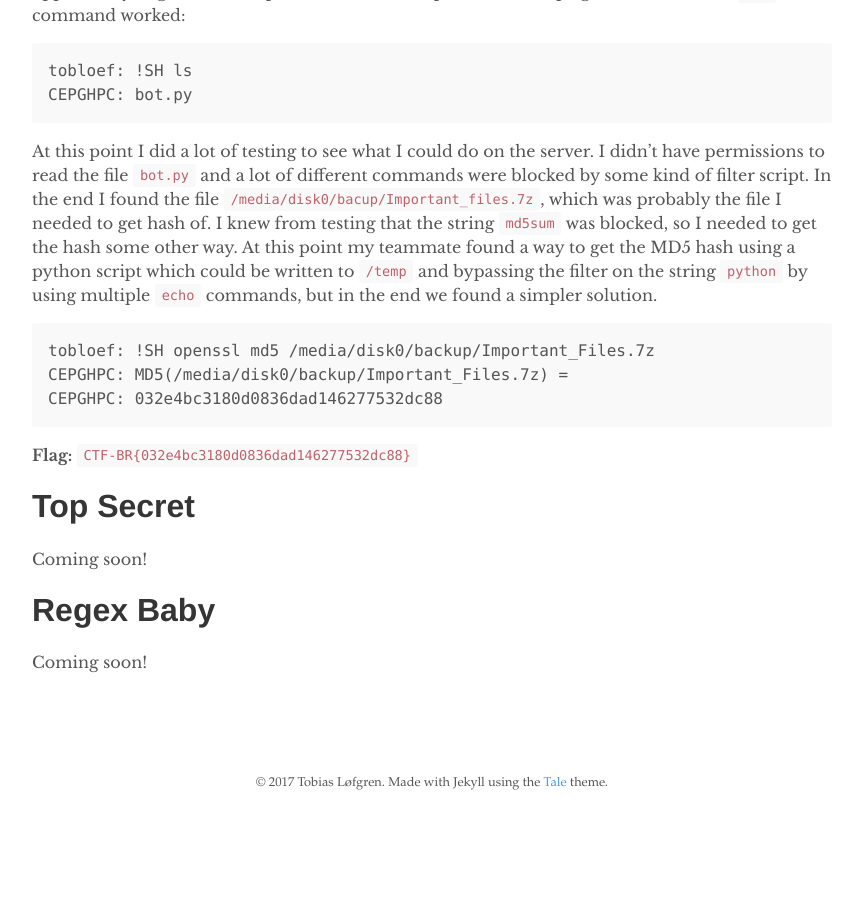
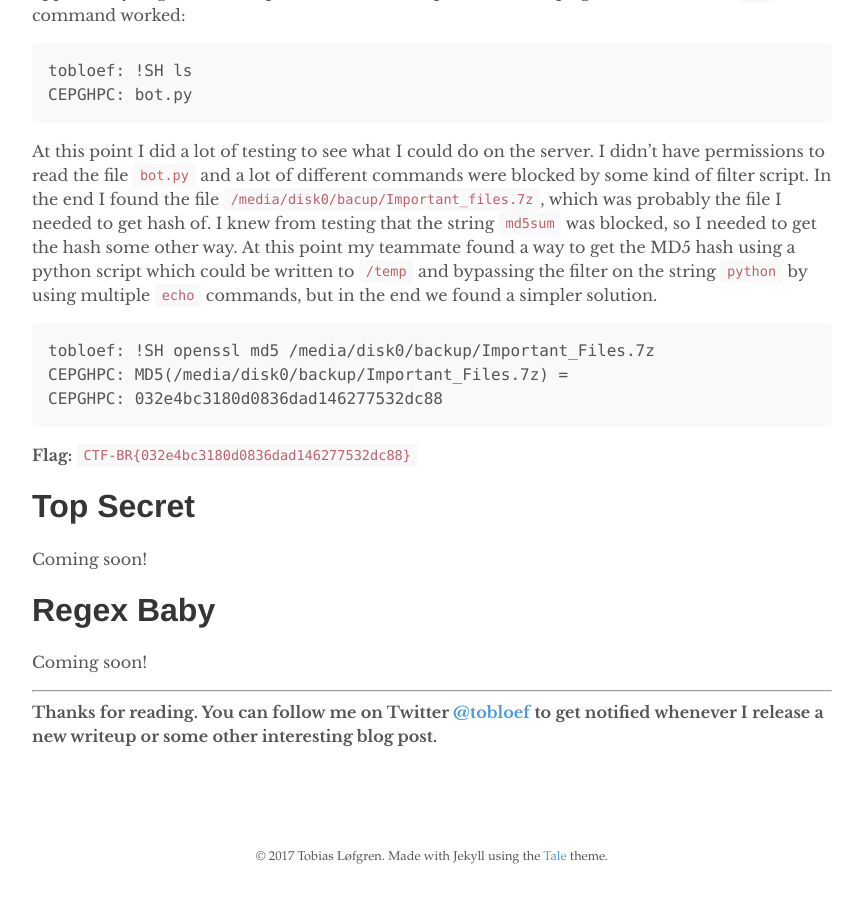
Before and after one commit to tobloef/tobloef.github.io, a Jekyll site: the page built from _posts/2017-10-22-pwn2win-ctf-2017.md, in a window 1280 px wide and 900 px high, scrolled down 2649 px. Shown: the whole window, without its empty margins (208-1071 px from the left). Built offline with Jekyll 4.4.1, drawn with Linux system fonts in a browser that asks for light colours; comment, search, counter and statistics services are not loaded; before the commit the page ends 3475 px from its top, so only the background shows below that.

Commit message:
Add twitter link to pwn2win

```diff
--- a/_posts/2017-10-22-pwn2win-ctf-2017.md
+++ b/_posts/2017-10-22-pwn2win-ctf-2017.md
@@ -110,3 +110,6 @@ Coming soon!
 # Regex Baby
 
 Coming soon!
+
+---
+**Thanks for reading. You can follow me on Twitter [@tobloef](https://twitter.com/tobloef) to get notified whenever I release a new writeup or some other interesting blog post.**
```
